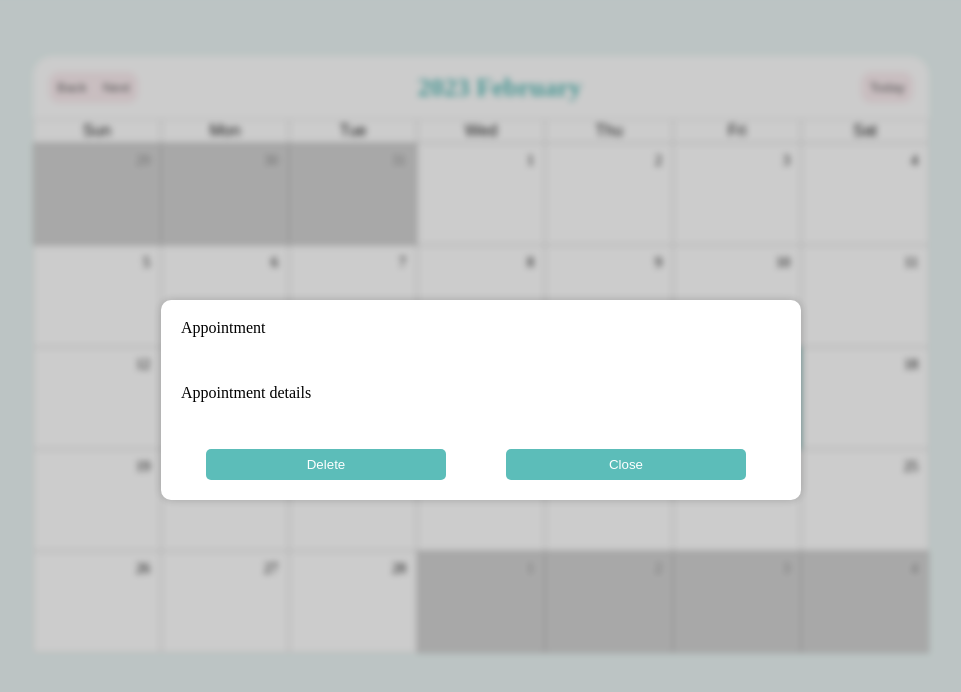
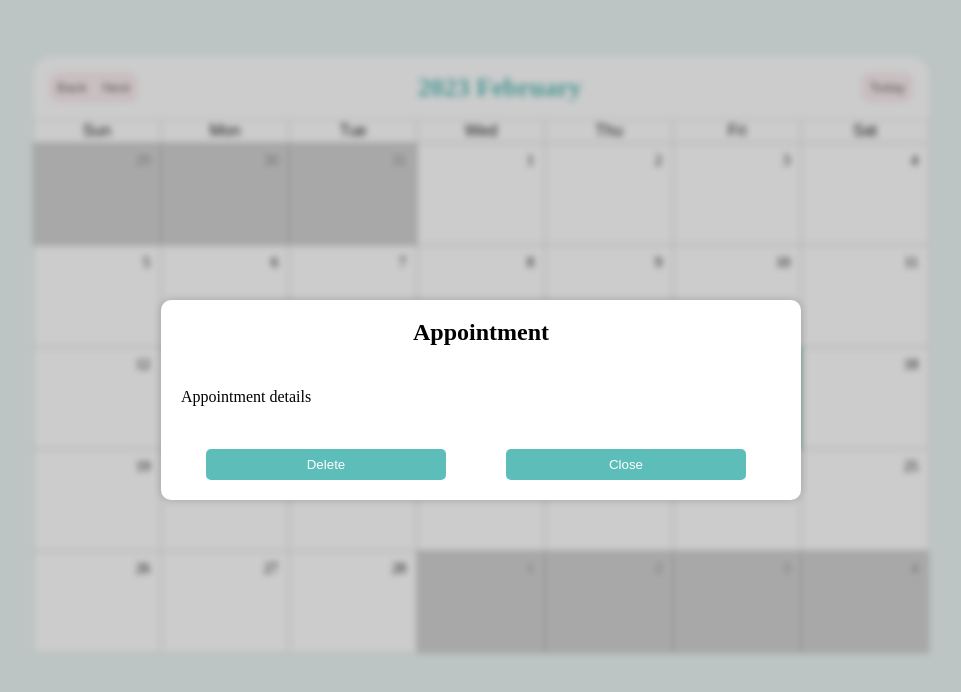
Before and after one commit to aegisnull/react-calendar, a React (Vite) app: page / in a window 1280 px wide. Shown: the top 692 px of the page, without its empty margins (159-1120 px from the left). Built offline with nearby package versions, Linux system fonts and the light colour scheme.

Commit message:
style: add styling to modal__title

```diff
--- a/src/components/Modal/Modal.jsx
+++ b/src/components/Modal/Modal.jsx
@@ -4,7 +4,7 @@ function Modal({ onClose }) {
   return (
     <div className='modal'>
       <div className='modal__content'>
-        <h1>Appointment</h1>
+        <h1 className='modal__title'>Appointment</h1>
         <p className='modal__appointment'>Appointment details</p>
         <div className='modal__buttons'>
           <button className='modal__button'>Delete</button>
--- a/src/components/Modal/Modal.scss
+++ b/src/components/Modal/Modal.scss
@@ -29,6 +29,12 @@
   &__appointment {
   }
 
+  &__title {
+    font-weight: 600;
+    font-size: 1.5rem;
+    text-align: center;
+  }
+
   &__buttons {
     display: flex;
     justify-content: space-around;
```
